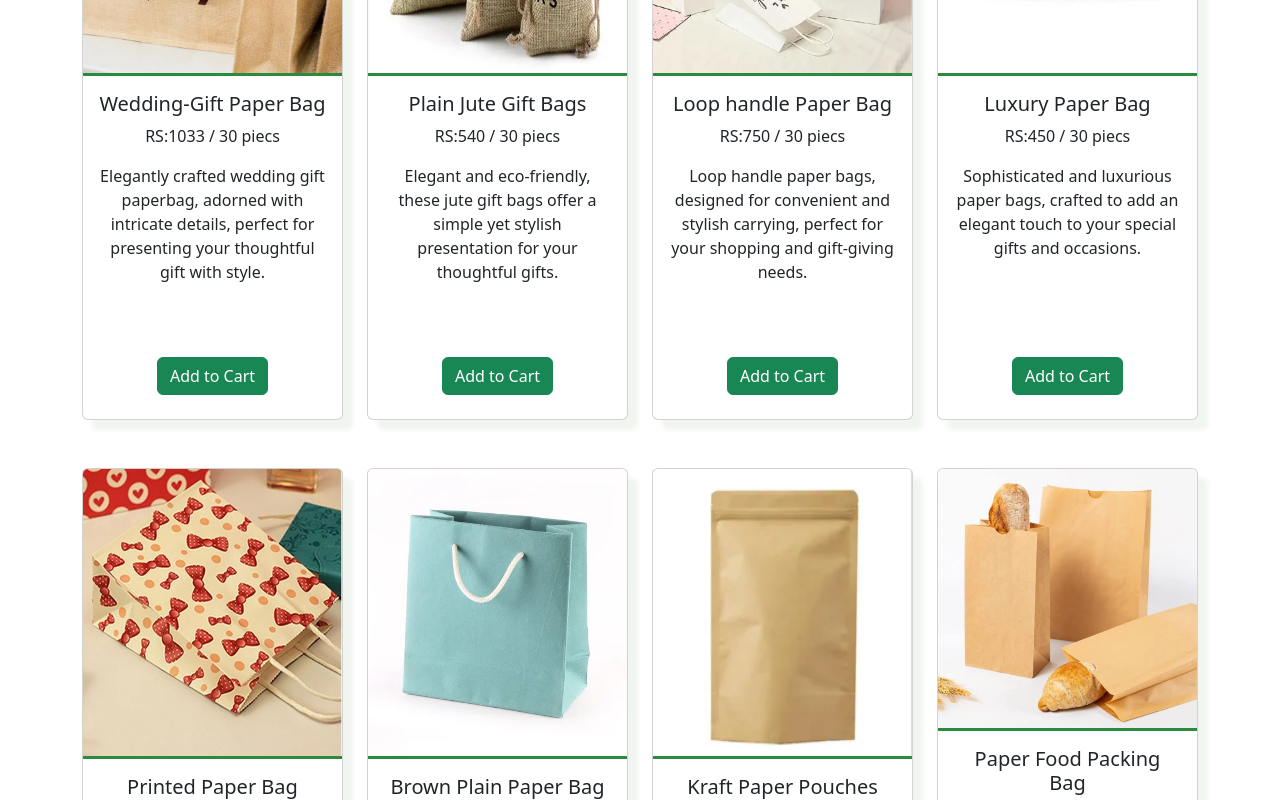
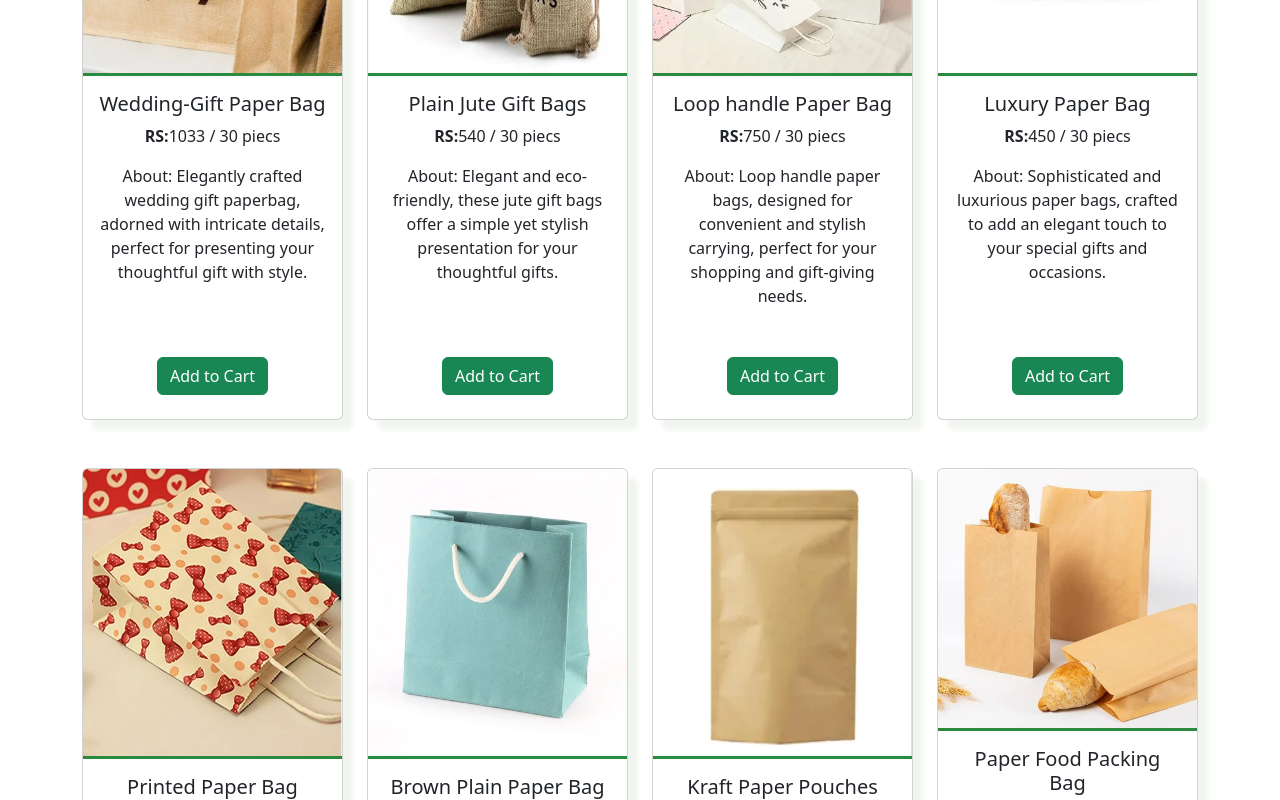
Before and after one commit to gowsiraj/React-Task-02, a React (Create React App) app: page / in a window 1280 px wide. Shown: the part 800-1600 px from the top of the page. Built offline with nearby package versions, Linux system fonts and the light colour scheme.

Commit message:
Update Card.jsx

```diff
--- a/src/Shop/Card.jsx
+++ b/src/Shop/Card.jsx
@@ -7,8 +7,8 @@ function Card({ data, clicked }) {
         <img src={data.picture} className="card-img-top h-50 img-1" alt="..." />
         <div className="card-body">
           <h5 className="card-title">{data.head}</h5>
-          <p className="card-text">RS:{data.price} / 30 piecs</p>
-          <p className="card-text">{data.dis}</p>
+          <p className="card-text"><strong>RS:</strong>{data.price} / 30 piecs</p>
+          <p className="card-text">About: {data.dis}</p>
           </div>
           {/* <button onClick={addCart;{()=>clicked(data.id)}} class="btn btn-success">{data.isclicked ? "Added" : "Add"} to Cart</button> */}
           <div className="card-footer bg-transparent border-top-0">
```
